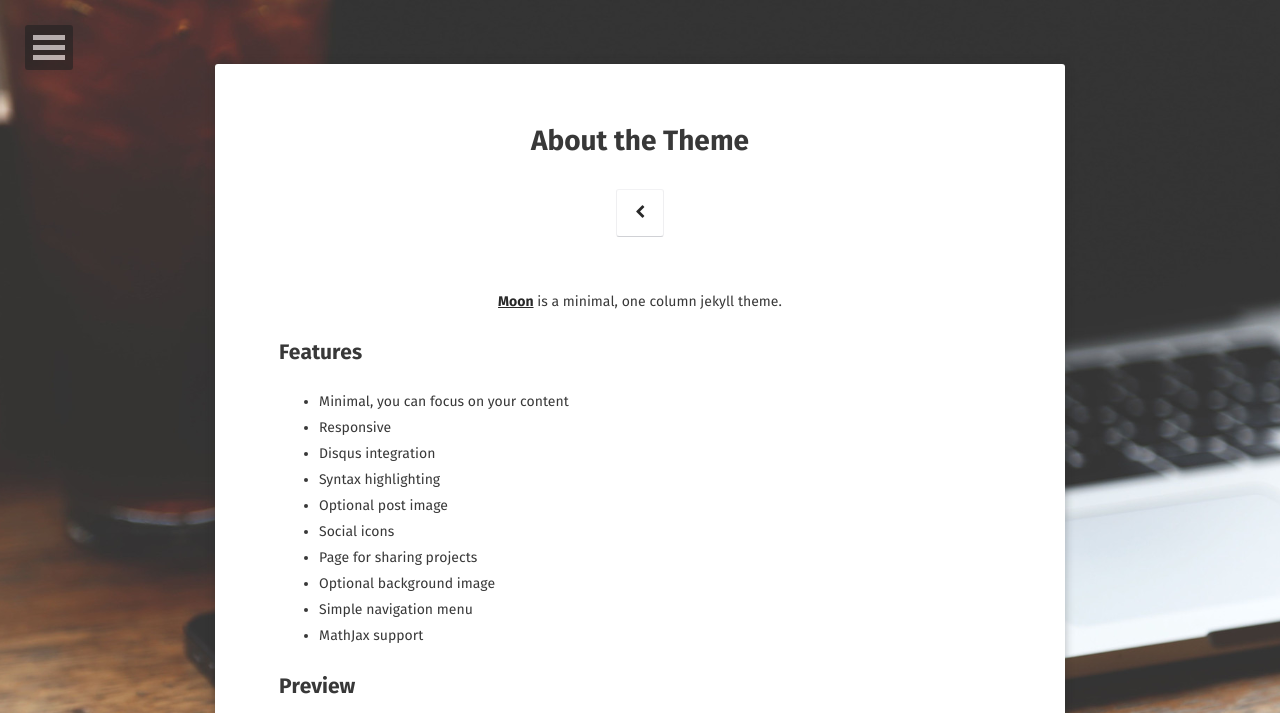
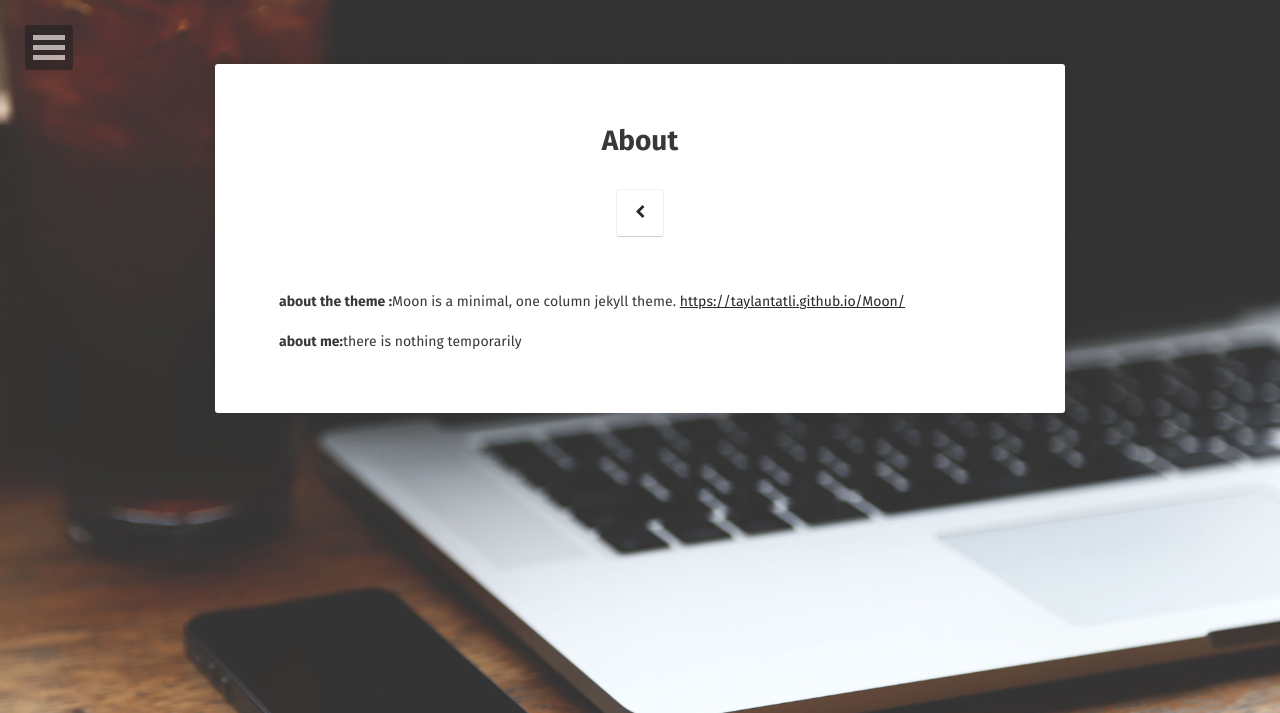
Before and after one commit to dancingline/dancingline.github.io, a Jekyll site: the page built from about/index.md, in a window 1280 px wide. Shown: the top 713 px of the page. Built offline with Jekyll 4.4.1, drawn with Linux system fonts in a browser that asks for light colours; some web fonts are replaced; some of the changed text lies outside the part shown; grey boxes are pictures that could not be loaded.

Commit message:
updte about and add an article

```diff
--- a/about/index.md
+++ b/about/index.md
@@ -1,37 +1,11 @@
 ---
 layout: page
-title: About the Theme
-tags: [about, Jekyll, theme, moon]
-date: 2016-03-21
+title: About
+tags:
+date: 2018-05-27
 comments: false
 ---
 
-<center><a href="http://taylantatli.github.io/Moon"><b>Moon</b></a> is a minimal, one column jekyll theme.</center>
+**about the theme :**Moon is a minimal, one column jekyll theme. <https://taylantatli.github.io/Moon/>
 
-## Features
-* Minimal, you can focus on your content
-* Responsive
-* Disqus integration
-* Syntax highlighting
-* Optional post image
-* Social icons
-* Page for sharing projects
-* Optional background image
-* Simple navigation menu
-* MathJax support
-
-## Preview
-
-{% capture images %}
-    https://cloud.githubusercontent.com/assets/754514/14509720/61c61058-01d6-11e6-93ab-0918515ecd56.png
-    https://cloud.githubusercontent.com/assets/754514/14509716/61ac6c8e-01d6-11e6-879f-8308883de790.png
-{% endcapture %}
-{% include gallery images=images caption="Screenshots of Moon Theme" cols=2 %}
-
-See a [live version of Moon](http://taylantatli.github.io/Moon) hosted on GitHub.
-
-## Getting Started
-
-To learn how to install and use this theme check out the [Setup Guide](http://taylantatli.me/Moon/moon-theme/) for more information.
-
-[Install Moon](https://github.com/TaylanTatli/Moon){: .btn}
+**about me:**there is nothing temporarily
```
Also changed, not shown: _posts/2012-05-23-readability-feature-post.md (deleted, +0 -46 lines), _posts/2017-11-19-readability-feature-post.md (+2 -0 lines), _posts/2018-05-27-readability-feature-post.md (added, +154 -0 lines).
